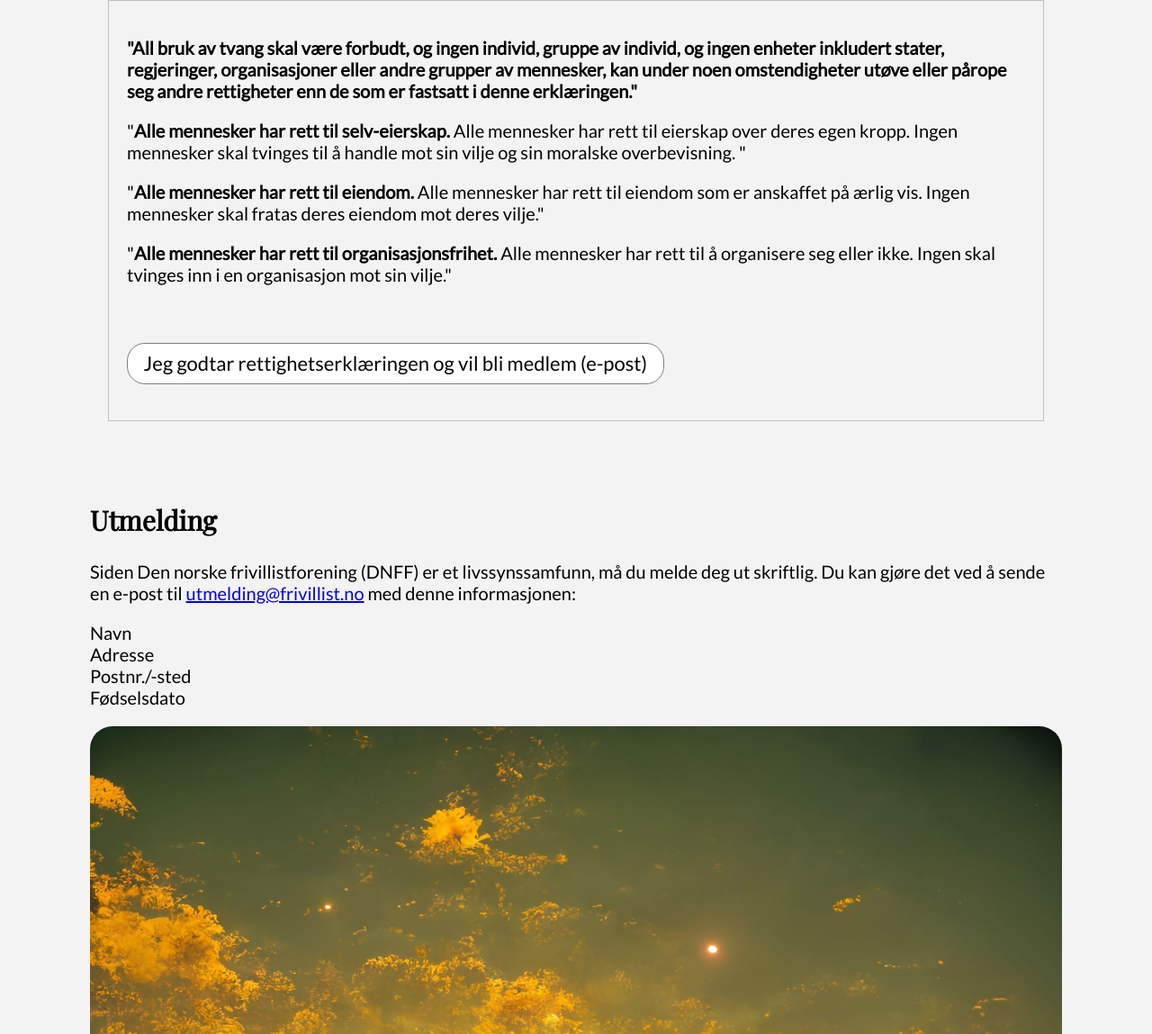
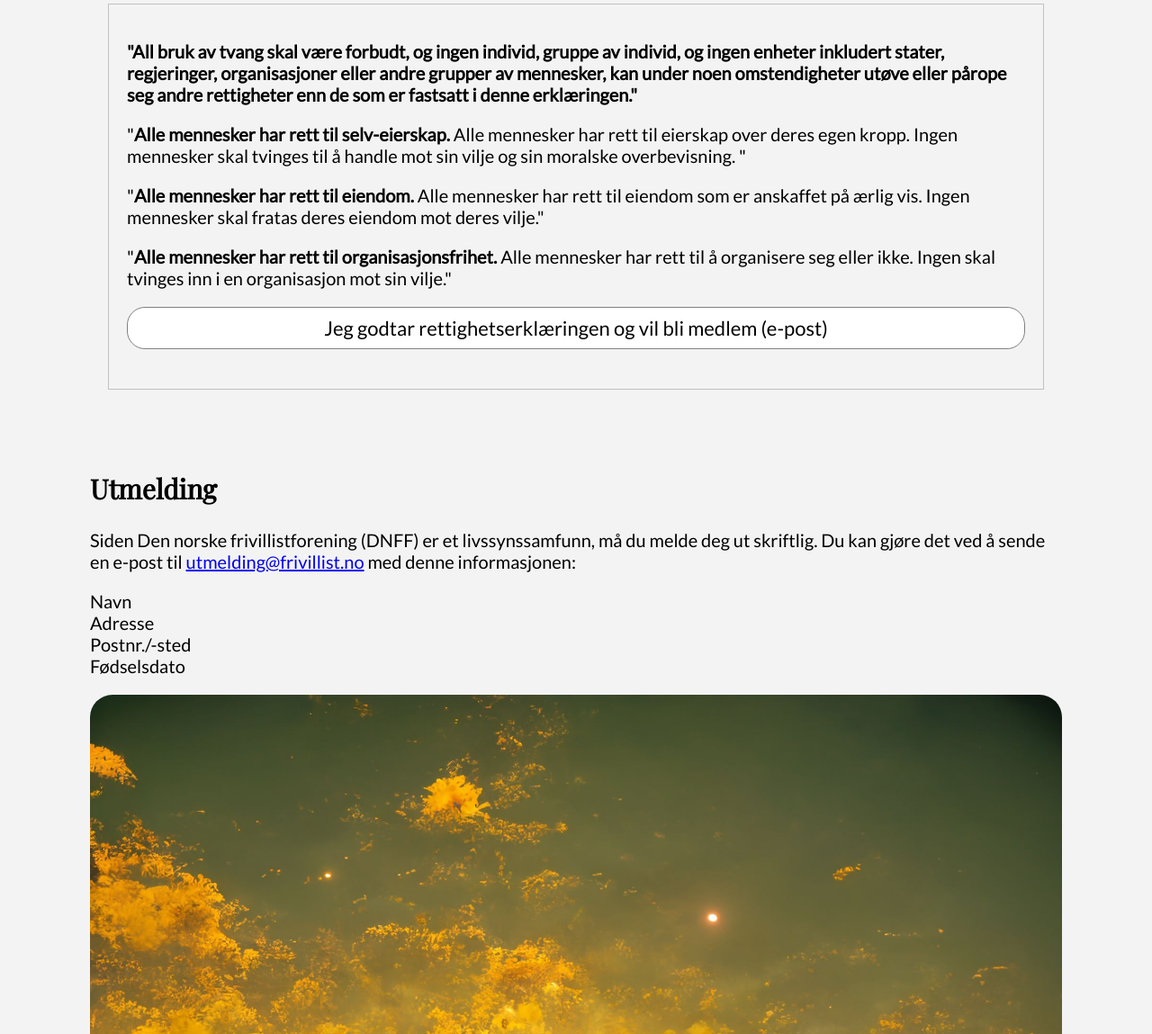
Before and after one commit to Frivillist/frivillist.no, a plain HTML site: page docs/index.html in a window 1280 px wide. Shown: the part 1651-2800 px from the top of the page at 90% size. Drawn offline with nearby package versions, Linux system fonts and the light colour scheme.

Commit message:
Update index.html

```diff
--- a/docs/index.html
+++ b/docs/index.html
@@ -79,6 +79,7 @@
       }
 
       .button {
+        box-sizing: border-box;
         border: 1px solid gray;
         background-color: white;
         color: black;
@@ -87,6 +88,8 @@
         text-decoration: none;
         display: inline-block;
         border-radius: 20px;
+        text-align: center;
+        margin-bottom: 0.2em;
       }
 
       .button:hover {
@@ -108,6 +111,10 @@
         box-sizing: border-box;
         padding: 10px;
         flex: 0 0 33.3333%;
+      }
+
+      .approve {
+        width: 100%;
       }
 
       @media only screen and (max-width: 860px) {
@@ -254,11 +261,10 @@
         Alle mennesker har rett til å organisere seg eller ikke. Ingen skal
         tvinges inn i en organisasjon mot sin vilje."
       </p>
-      <br />
       <p>
         <a
           href="mailto:innmelding@frivillist.no?subject=Innmelding&body=Hei,%0D%0A%0D%0AJeg erklærer at jeg godtar rettighetserklæringen og ønsker å bli medlem i Den norske frivillistforening (DNFF).%0D%0A%0D%0ANavn:%0D%0AAddresse:%0D%0APostnr./-sted:%0D%0AFødselsdato:%0D%0A%0D%0A%0D%0A"
-          class="button"
+          class="button approve"
           >Jeg godtar rettighetserklæringen og vil bli medlem (e-post)</a
         >
       </p>
@@ -286,11 +292,12 @@
     <img class="illustration" src="assets/background-2048.jpg" />
 
     <p>
+      DEN NORSKE FRIVILLISTFORENING -
       <a
         href="https://w2.brreg.no/enhet/sok/detalj.jsp?orgnr=931099868"
         target="_blank"
-        >DEN NORSKE FRIVILLISTFORENING / REGNR: 931 099 868</a
-      >
+        >REGNR: 931 099 868</a
+      > - <a href="mailto:post@frivillist.no">post@frivillist.no</a>
     </p>
   </body>
 </html>
```
